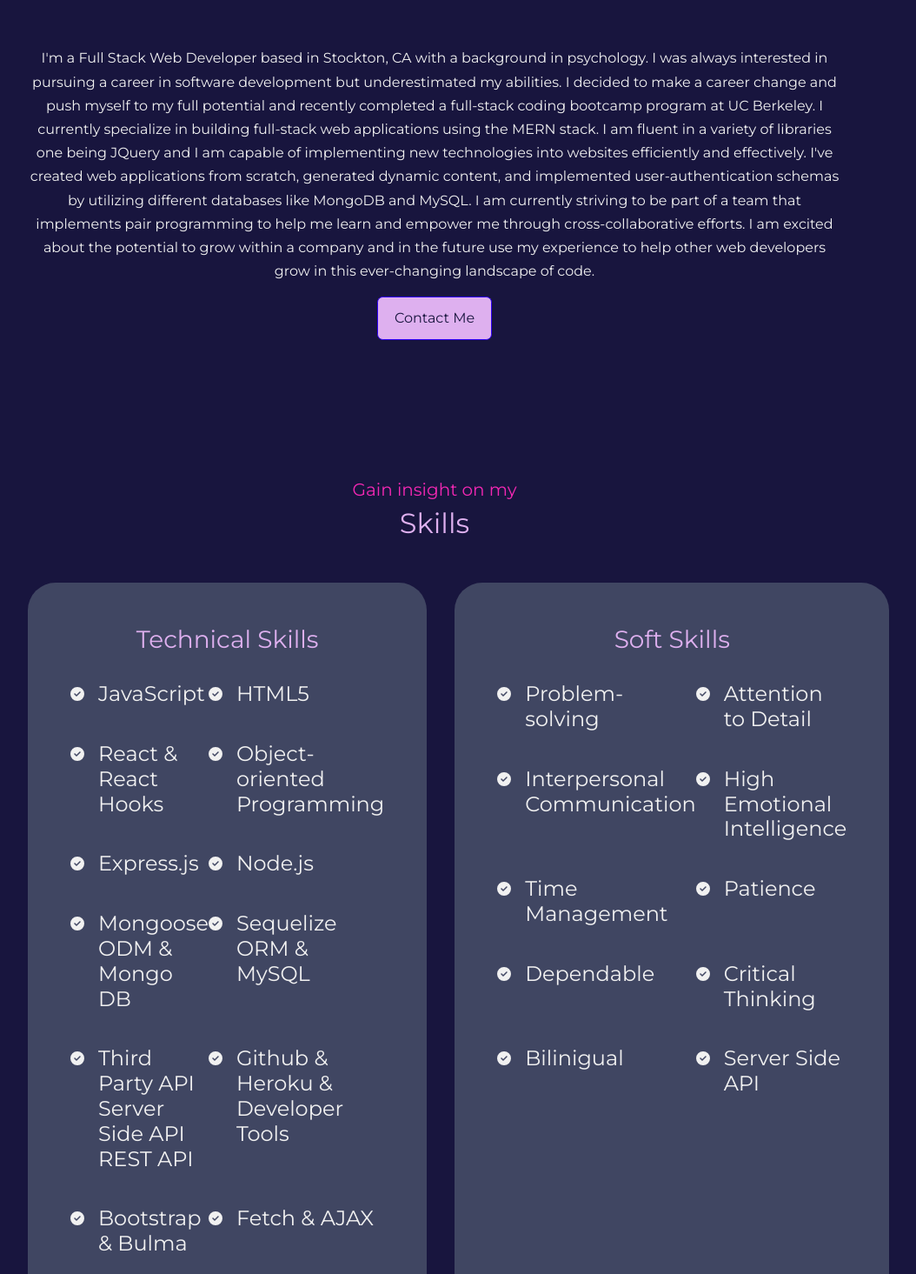
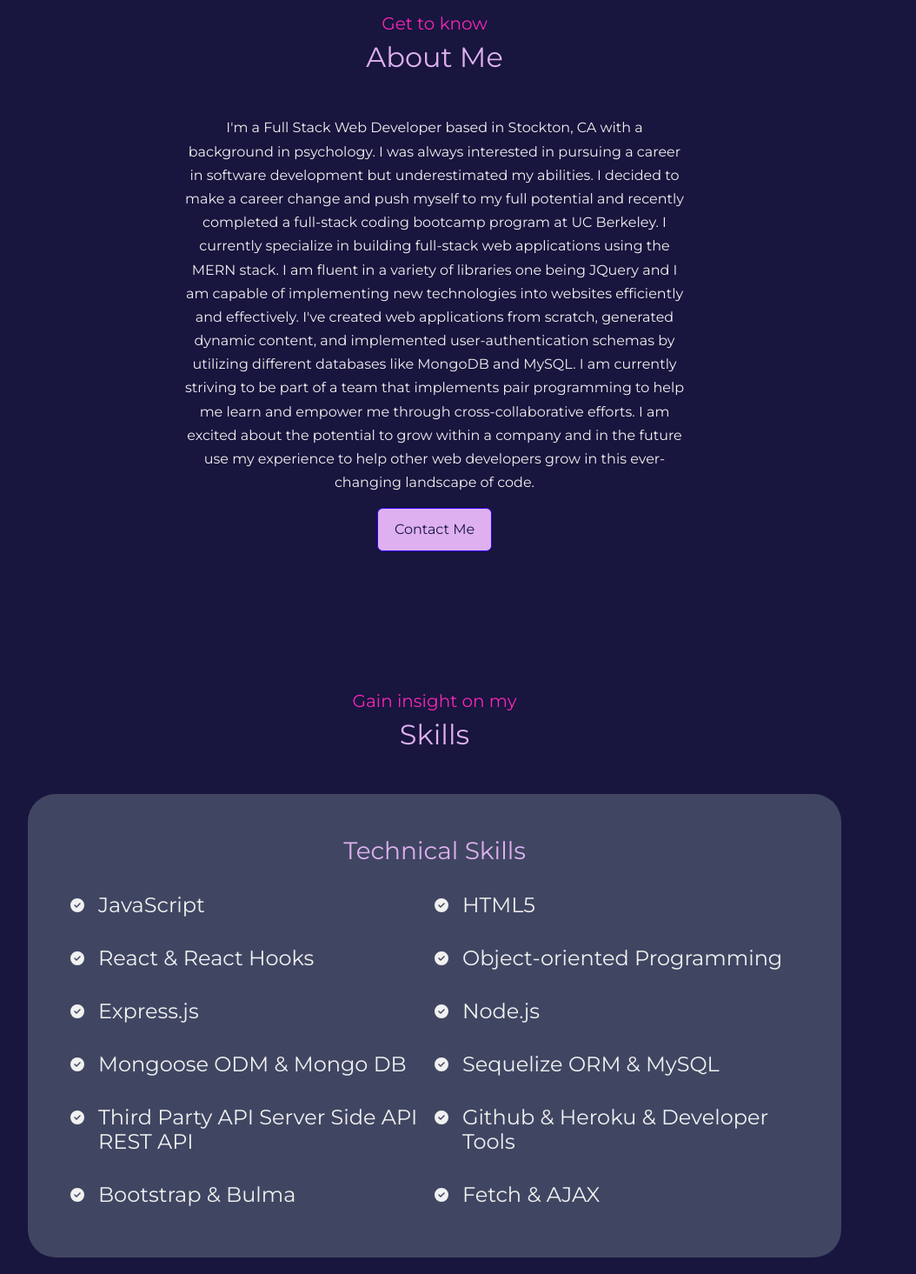
Before and after one commit to alenambo02/a-izquierdo-portfolio, a React (Create React App) app: page / in a window 1280 px wide. Shown: the part 1025-2490 px from the top of the page at 87% size, without its empty margins (140-1194 px from the left). Built offline with nearby package versions, Linux system fonts and the light colour scheme.

Commit message:
change css styling for application

```diff
--- a/src/components/about/About.jsx
+++ b/src/components/about/About.jsx
@@ -5,24 +5,13 @@ import './about.css';
 
 const About = () => {
     return (
-        <section id="about">
+        <section id="about" className='aboutCONT'>
             <h5>Get to know</h5>
             <h2>About Me</h2>
 
             <div className='container about__container'>
-
-                {/* <div className='about_me'>
-                    Filler
-                </div>
-
-                <div className='about__content'>
-
-                </div> */}
                 <p className='about__content'> I'm a Full Stack Web Developer based in Stockton, CA with a background in psychology. I was always interested in pursuing a career in software development but underestimated my abilities. I decided to make a career change and push myself to my full potential and recently completed a full-stack coding bootcamp program at UC Berkeley.  I currently specialize in building full-stack web applications using the MERN stack. I am fluent in a variety of libraries one being JQuery and I am capable of implementing new technologies into websites efficiently and effectively. I've created web applications from scratch, generated dynamic content, and implemented user-authentication schemas by utilizing different databases like MongoDB and MySQL. I am currently striving to be part of a team that implements pair programming to help me learn and empower me through cross-collaborative efforts. I am excited about the potential to grow within a company and in the future use my experience to help other web developers grow in this ever-changing landscape of code. </p>
                 <a href='#contact' className='btn btn-primary'>Contact Me</a>
-
-
-
             </div>
         </section>
     )
--- a/src/components/about/about.css
+++ b/src/components/about/about.css
@@ -1,5 +1,9 @@
 .about__container {
    text-align: center;
+}
+
+.aboutCONT {
+      margin: 15rem;
 }
 
 section {
@@ -18,8 +22,8 @@ section {
 
 /* ================MEDIA QUERIES --responsiveness============================= */
 @media screen and (max-width: 1024px) {
-   section {
-      margin: 30rem 0rem;
+  .aboutCONT {
+      margin: 20rem 0rem;
   }
 
 }
--- a/src/components/skills/Skills.jsx
+++ b/src/components/skills/Skills.jsx
@@ -5,7 +5,7 @@ import { faCheckCircle } from '@fortawesome/free-solid-svg-icons';
 
 const Skills = () => {
   return (
-    <section id="skills">
+    <section id="skills" className='skillsCONT'>
       <h5>Gain insight on my</h5>
       <h2>Skills</h2>
 
--- a/src/components/skills/skills.css
+++ b/src/components/skills/skills.css
@@ -1,9 +1,10 @@
-.skills__container {
-    display: grid;
-    grid-template-columns: 1fr 1fr;
-    gap: 2rem;
+.skillsCONT {
+    margin-top: -5rem;
 }
 
+.technical__skills {
+    margin-bottom: 40px;
+}
 
 .skills__container > div {
     background-color: var(--color-background-variant);
@@ -27,9 +28,7 @@
 .skills__content {
     display: grid;
     grid-template-columns: 1fr 1fr;
-    row-gap: 2rem;
-    /* column-gap: 5rem; */
-
+    row-gap: 1.5rem;
 }
 
 .skills__details {
@@ -48,7 +47,7 @@
 @media screen and (max-width: 1024px) {
     .skills__container {
         grid-template-columns: 1fr;
-    }
+   }
 
     .skills__container > div {
         width: 80%;
@@ -56,7 +55,6 @@
         margin: 0 auto;
 
     }
-
     .skills__content {
         padding: 1rem;
     }
@@ -64,11 +62,12 @@
 
 @media screen and (max-width: 600px) {
     /* padding: 1rem 0rem 1rem 0rem; */
-    .skills__container {
-        width: 100%;
-    }
     .skills__content {
         grid-template-columns: 1fr;
         font-size: 10px;
     }
+    .skillsCONT {
+        margin-top: -11rem;
+    }
+
 }
--- a/src/index.css
+++ b/src/index.css
@@ -66,7 +66,7 @@ body {
 
 .container {
   width: var(--container-width-lg);
-  margin: 0 auto;
+  margin: auto;
 }
 
 h1, h2, h3, h4, h5 {
```
